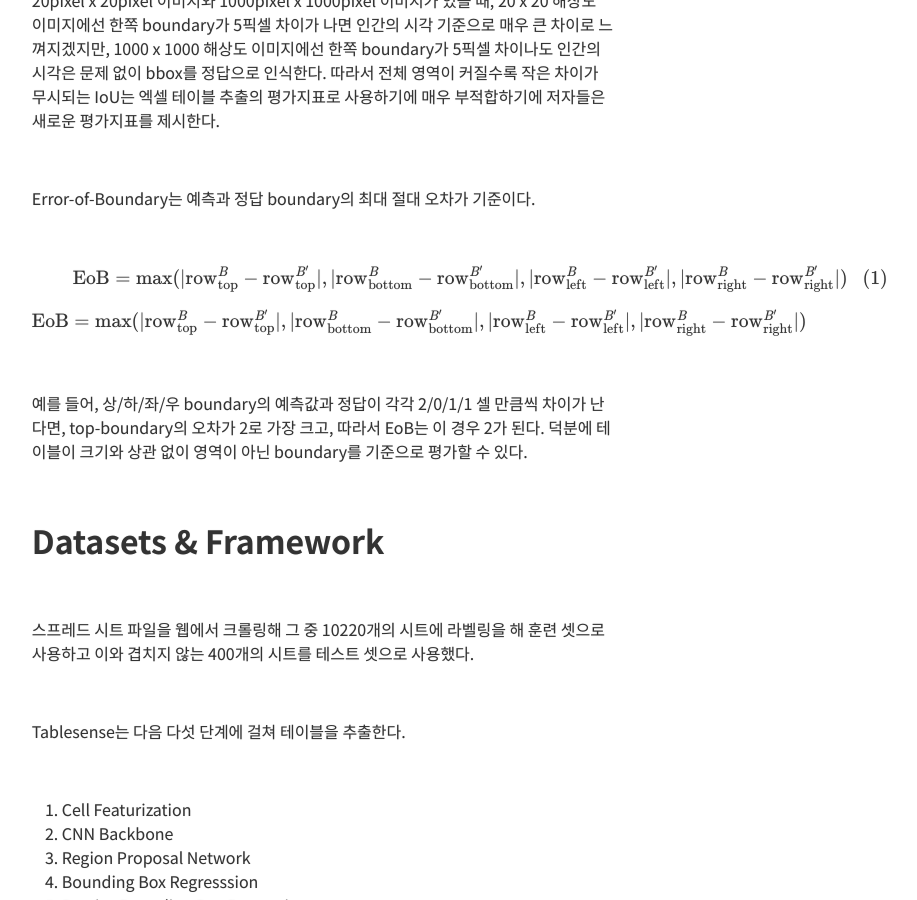
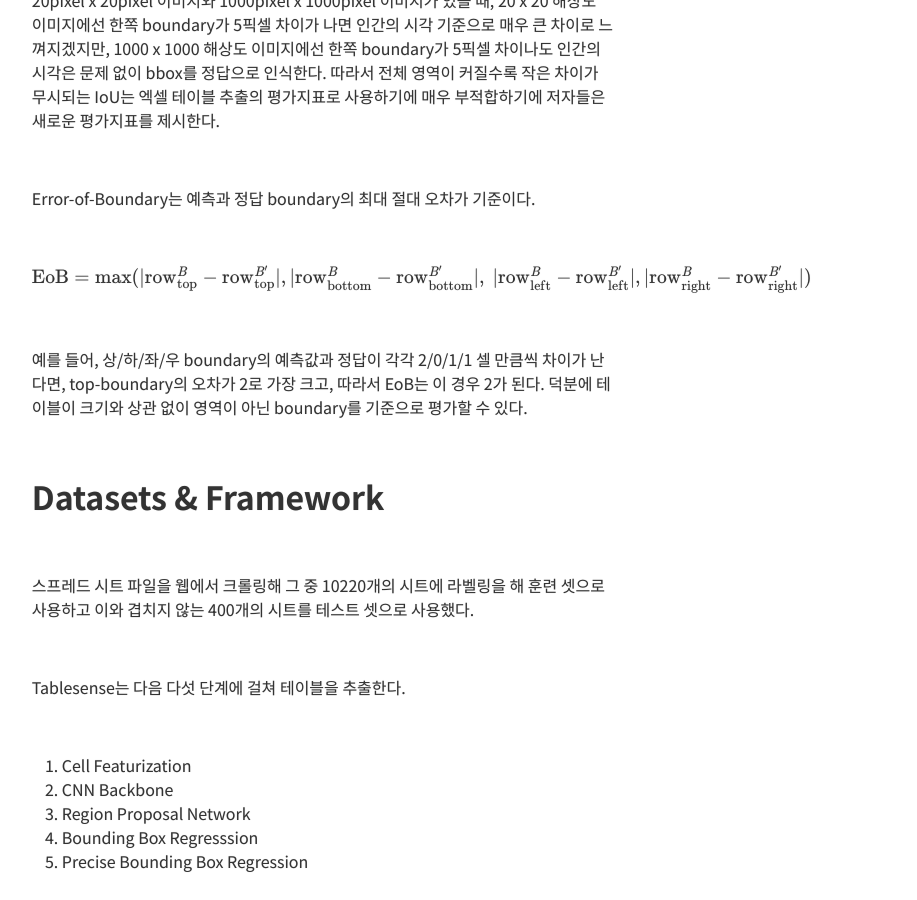
Before and after one commit to Clarit7/clarit7.github.io, a Jekyll site: the page built from _posts/2021-12-10-tablesense.md, in a window 1280 px wide and 900 px high, scrolled down 2066 px. Shown: the whole window, without its empty margins (317-1234 px from the left). Built offline with Jekyll 4.4.1, drawn with Linux system fonts in a browser that asks for light colours; some web fonts are replaced; formulas are drawn with MathJax 3; comment, search, counter and statistics services are not loaded.

Commit message:
Update 2021-12-10-tablesense.md

```diff
--- a/_posts/2021-12-10-tablesense.md
+++ b/_posts/2021-12-10-tablesense.md
@@ -69,12 +69,7 @@ Error-of-Boundary는 예측과 정답 boundary의 최대 절대 오차가 기준
 
 <br/>
 
-$\begin{align}
-  \mathrm{EoB} = \mathrm{max}(\vert\mathrm{row_{top}^\mathit{B}} - \mathrm{row_{top}^\mathit{B'}}\vert, \vert\mathrm{row_{bottom}^\mathit{B}} - \mathrm{row_{bottom}^\mathit{B'}}\vert, \\
-  {\vert}\mathrm{row_{left}^\mathit{B}} - \mathrm{row_{left}^\mathit{B'}}\vert, \vert\mathrm{row_{right}^\mathit{B}} - \mathrm{row_{right}^\mathit{B'}}\vert)
-\end{align}$
-
-$ \mathrm{EoB} = \mathrm{max}(\vert\mathrm{row_{top}^\mathit{B}} - \mathrm{row_{top}^\mathit{B'}}\vert, \vert\mathrm{row_{bottom}^\mathit{B}} - \mathrm{row_{bottom}^\mathit{B'}}\vert, \vert\mathrm{row_{left}^\mathit{B}} - \mathrm{row_{left}^\mathit{B'}}\vert, \vert\mathrm{row_{right}^\mathit{B}} - \mathrm{row_{right}^\mathit{B'}}\vert) $
+$ \mathrm{EoB} = \mathrm{max}(\vert\mathrm{row_{top}^\mathit{B}} - \mathrm{row_{top}^\mathit{B'}}\vert, \vert\mathrm{row_{bottom}^\mathit{B}} - \mathrm{row_{bottom}^\mathit{B'}}\vert, \\ \vert\mathrm{row_{left}^\mathit{B}} - \mathrm{row_{left}^\mathit{B'}}\vert, \vert\mathrm{row_{right}^\mathit{B}} - \mathrm{row_{right}^\mathit{B'}}\vert) $
 
 <br/>
 
```
